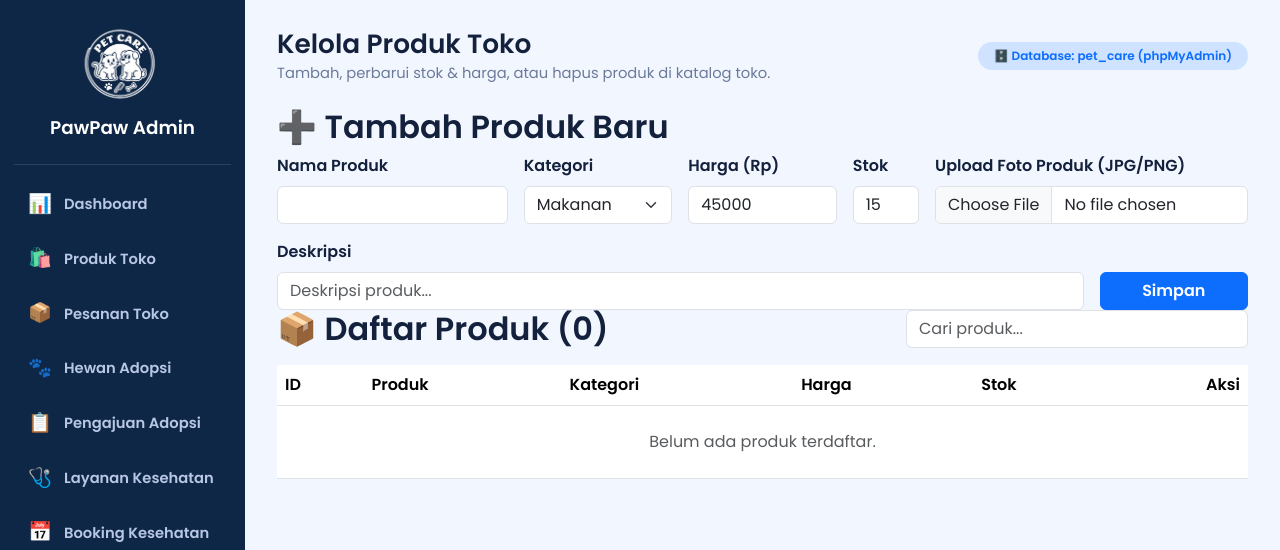
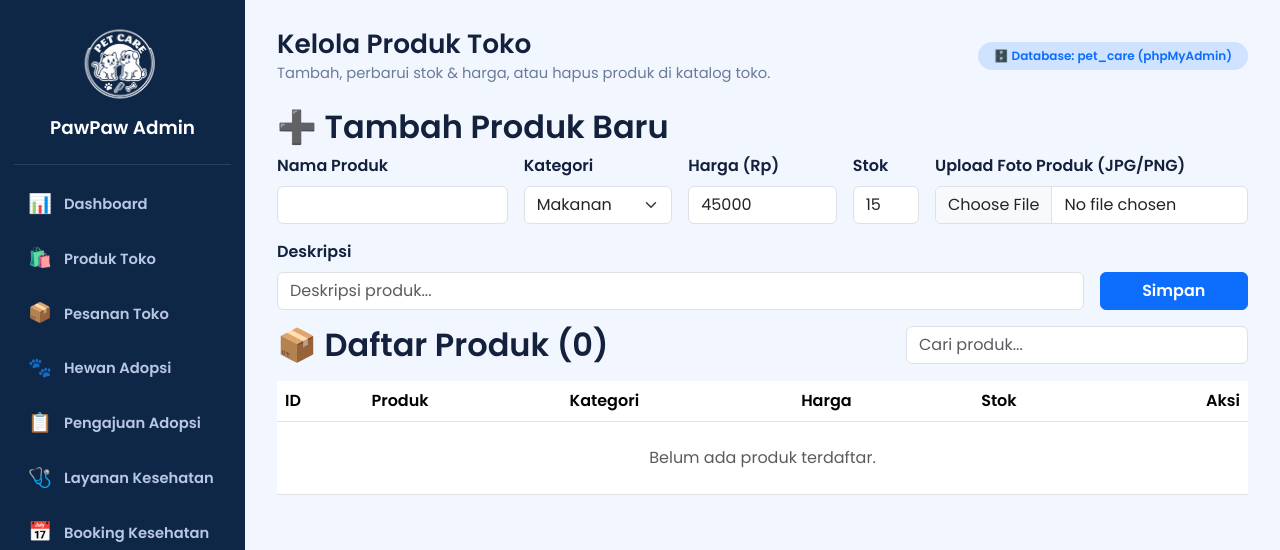
Before and after one commit to fkhryrmdhany11/Petcare-berbasis-web, a Laravel app: template resources/views/admin/products.blade.php in a window 1280 px wide. Shown: the top 550 px of the page. Run offline with Laravel 12, Linux system fonts and the light colour scheme; the template is opened without the code that fills it, so the values that code supplies are empty; some libraries are stand-ins or nearby versions.

Commit message:
Migrasi ke laravel

```diff
--- a/resources/views/admin/animals.blade.php
+++ b/resources/views/admin/animals.blade.php
@@ -11,7 +11,7 @@
       action="{{ $editAnimal ? route('admin.animals.update', $editAnimal->animal_id) : route('admin.animals.store') }}"
       method="POST"
       enctype="multipart/form-data"
-      class="row g-3"
+      class="row g-3 mb-3"
     >
       @csrf
       <div class="col-md-3">
--- a/resources/views/admin/dashboard.blade.php
+++ b/resources/views/admin/dashboard.blade.php
@@ -50,7 +50,7 @@
     </div>
 
     <div id="tabQuickProduct" data-quick-panel>
-      <form action="{{ route('admin.quick-action') }}" method="POST" class="row g-3">
+      <form action="{{ route('admin.quick-action') }}" method="POST" class="row g-3 mb-3">
         @csrf
         <input type="hidden" name="action_type" value="product">
         <div class="col-md-4">
--- a/resources/views/admin/products.blade.php
+++ b/resources/views/admin/products.blade.php
@@ -11,7 +11,7 @@
       action="{{ $editProduct ? route('admin.products.update', $editProduct->product_id) : route('admin.products.store') }}"
       method="POST"
       enctype="multipart/form-data"
-      class="row g-3"
+      class="row g-3 mb-3"
     >
       @csrf
       <div class="col-md-3">
--- a/resources/views/admin/services.blade.php
+++ b/resources/views/admin/services.blade.php
@@ -10,7 +10,7 @@
     <form
       action="{{ $editService ? route('admin.services.update', $editService->service_id) : route('admin.services.store') }}"
       method="POST"
-      class="row g-3"
+      class="row g-3 mb-3"
     >
       @csrf
       <div class="col-md-4">
```
